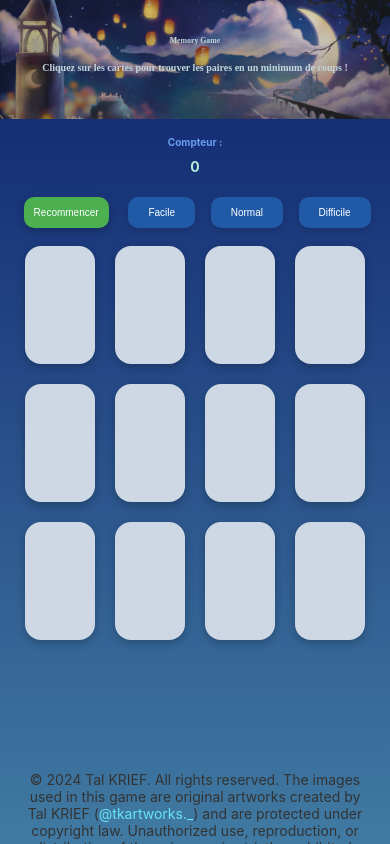
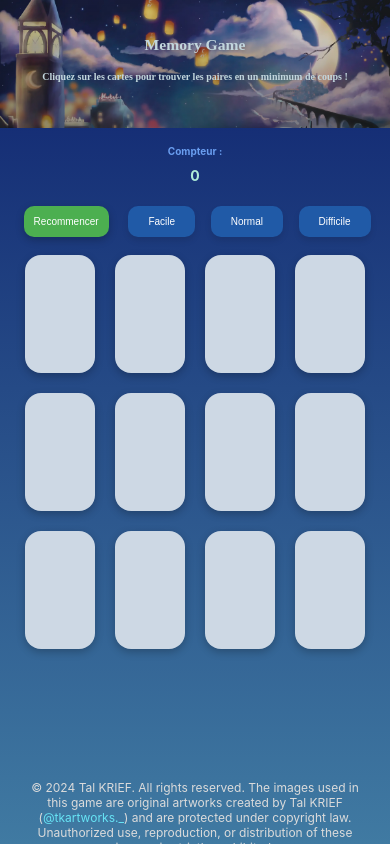
Before and after one commit to TalKRIEF/SoraSkye, a React (Create React App) app: page / in a window 390 px wide. Built offline with nearby package versions, Linux system fonts and the light colour scheme; a web font is replaced by a local one.

Commit message:
title bigger on small screen + footer adjusted on iphones

```diff
--- a/src/style.css
+++ b/src/style.css
@@ -88,7 +88,7 @@ html, body {
 
 .Main-title {
   color: rgb(13, 27, 44);
-  font-size: 1.75em;
+  font-size: 2em;
   color: #251f38;
 }
 
@@ -278,6 +278,12 @@ html, body {
   .congrats-text {
     font-size: 12px;
   }
+
+  .footer p {
+    margin: 0;
+    font-size: 12px;
+    color: #dbdbdb;
+  }
 }
 
 /* Pour les grands téléphones en mode paysage */
@@ -299,8 +305,8 @@ html, body {
     height: 20vh;
   }
 
-  .Main-title {
-    font-size: 16px;
+  .banner h1 {
+    font-size: 4vw;
   }
 
   .Secondary-title {
@@ -316,6 +322,10 @@ html, body {
 /* Pour les téléphones en mode portrait */
 @media (max-width: 480px) {
 
+  .banner h1 {
+    font-size: 4vw;
+  }
+
   .game-board {
     grid-template-columns: repeat(3, 1fr);
   }
```
